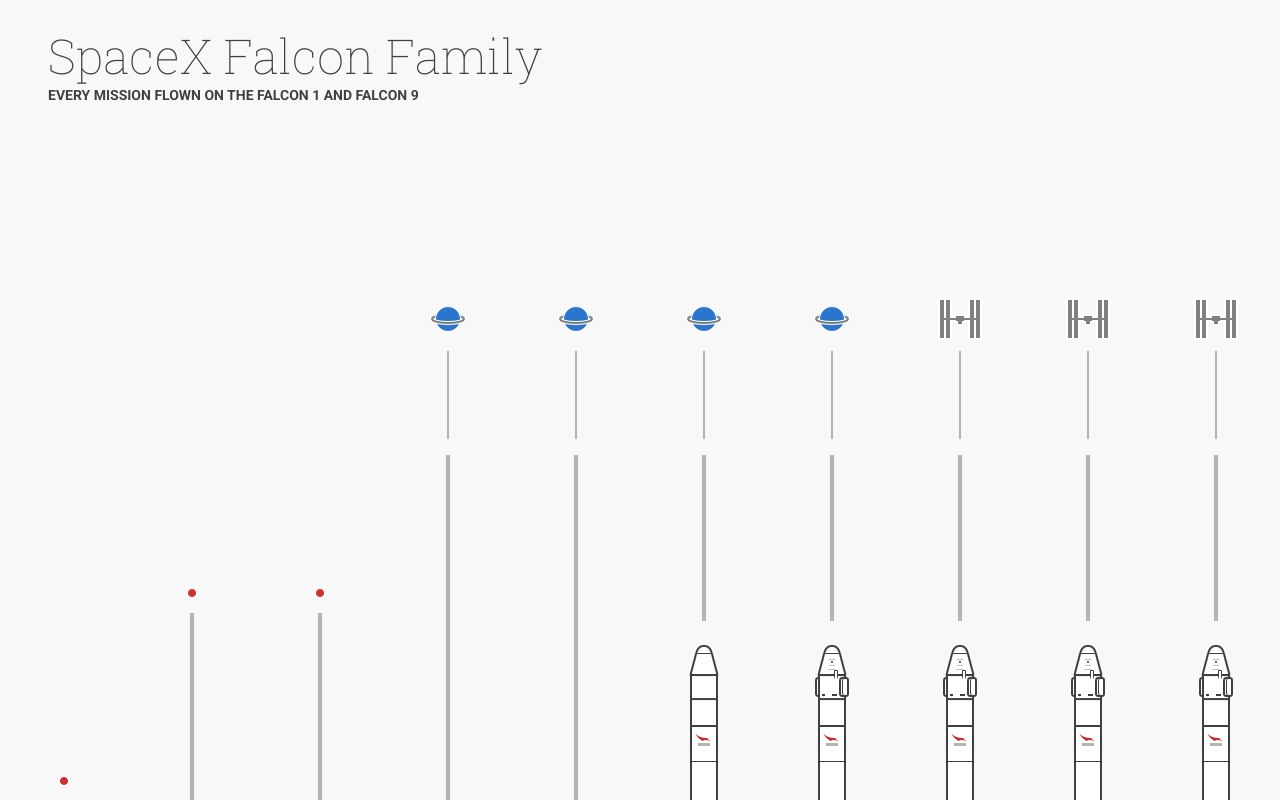
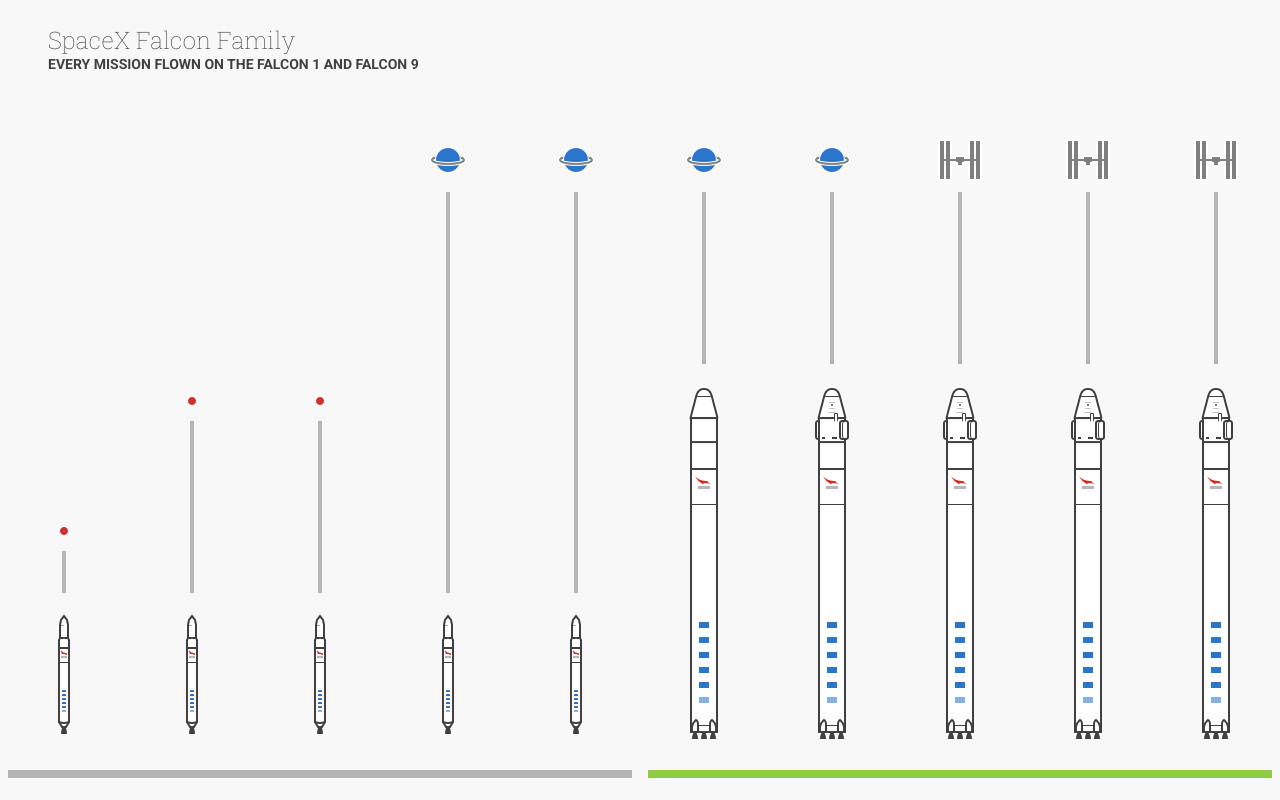
Before and after one commit to zlsa/spacex-info, a plain HTML site: page index.html in a window 1280 px wide. Drawn offline with Linux system fonts and the light colour scheme.

Commit message:
fits in 900px, barely

```diff
--- a/css/header.scss
+++ b/css/header.scss
@@ -2,10 +2,16 @@
 #header {
   padding: 24px 48px;
 
+  background-color: #f8f8f8;
+
+  position: absolute;
+  top: 0;
+  left: 0;
+
   h1.title {
     font-family: 'Roboto Slab', serif;
     font-weight: 100;
-    font-size: 48px;
+    font-size: 24px;
   }
 
   h2.subtitle {
--- a/css/style.scss
+++ b/css/style.scss
@@ -20,6 +20,7 @@ html {
 }
 
 #scroll {
+  position: relative;
   width: 100%;
   height: 100%;
   overflow: auto;
--- a/css/timeline.scss
+++ b/css/timeline.scss
@@ -5,7 +5,7 @@ $mission-width: 128px;
 $mission-spacing: 8px;
 $vehicle-bar-size: 8px;
 
-$timeline-wrap: true;
+$timeline-wrap: false;
 
 #timeline {
   display: flex;
@@ -17,8 +17,6 @@ $timeline-wrap: true;
     -webkit-justify-content: center;
     justify-content: center;
   }
-
-  padding-bottom: 24px;
 
   .fate-lost {
     color: rgba(255, 64, 48, 0.7) !important;
--- a/js/mission.js
+++ b/js/mission.js
@@ -1,17 +1,17 @@
 
 var M = {
   destination_width: 128,
-  destination_height: 360,
+  destination_height: 230,
   destination_size: 128,
   vehicle_distance: 24,
-  vehicle_split: 320,
+  vehicle_split: 0,
   vehicle_split_separation: 16,
   min_length: 48,
-  karman_line: 330,
+  karman_line: 256,
   destination: {
-    leo: 192,
-    iss: 192,
-    'polar-leo': 192,
+    leo: 160,
+    iss: 160,
+    'polar-leo': 160,
     geo: 64,
     'sun-earth-l1': 64,
     lost: 256
@@ -19,7 +19,7 @@ var M = {
   destination_distance: {
     leo: 32,
     iss: 32,
-    'polar-leo': 38,
+    'polar-leo': 32,
     geo: 32,
     'sun-earth-l1': 48,
     lost: 20
@@ -137,7 +137,7 @@ var Mission = Events.extend(function(base) {
 
       // second stage
 
-      var second_stage_start = M.vehicle_split - M.vehicle_split_separation/2;
+      var second_stage_start = first_stage_end - M.vehicle_split_separation/2;
       var second_stage_end = dest_height + dest_dist;
 
       if(second_stage_end < second_stage_start) {
```
Also changed, not shown: css/style.css.
